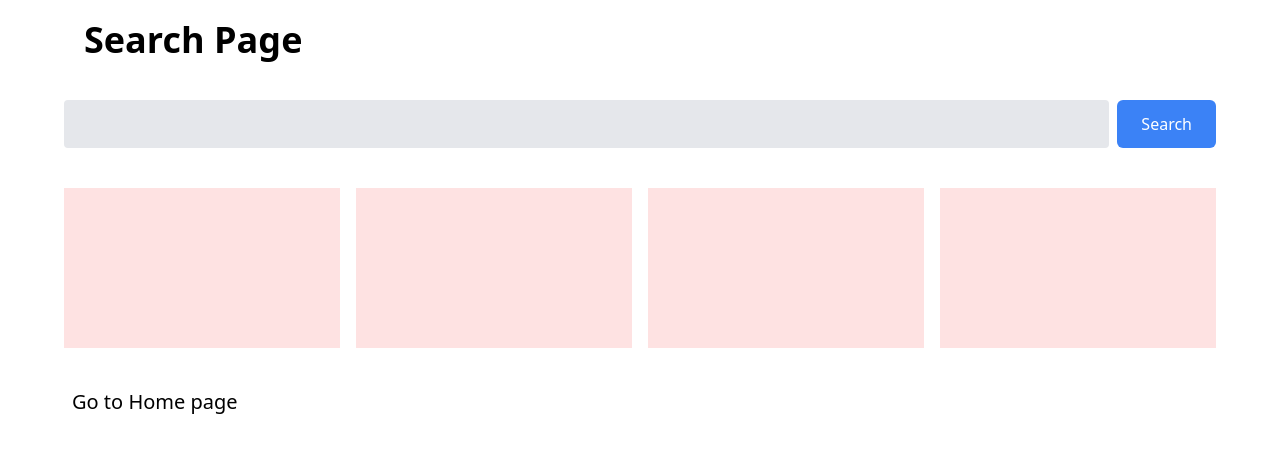
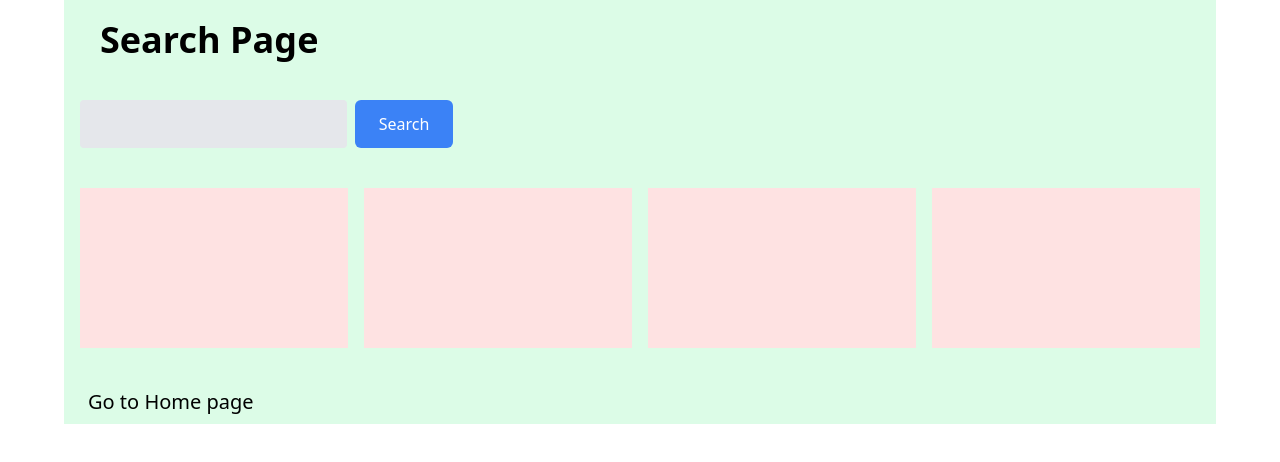
Before and after one commit to Simeonov11/skillcity-mp, a Next.js app: page /search in a window 1280 px wide. Shown: the top 462 px of the page. Built offline with nearby package versions, Linux system fonts and the light colour scheme.

Commit message:
Compleated Low Fidelity Search Page

```diff
--- a/pages/search.js
+++ b/pages/search.js
@@ -5,11 +5,11 @@ import Content from "@/components/shared/header/content";
 
 export default function Search() {
     return(
-        <div className="w-full">
+        <div className="w-full bg-green-100 max-w-6xl mx-auto px-4">
             <Header name="Search"/>
 
             <Content>
-                <div className="w-full flex flex-row space-x-2">
+                <div className="w-full md:w-6/12 lg:w-4/12 flex flex-row space-x-2">
                     <Input />
                     <button
                         className="bg-blue-500 text-white px-6 py-2 rounded-md"
```
